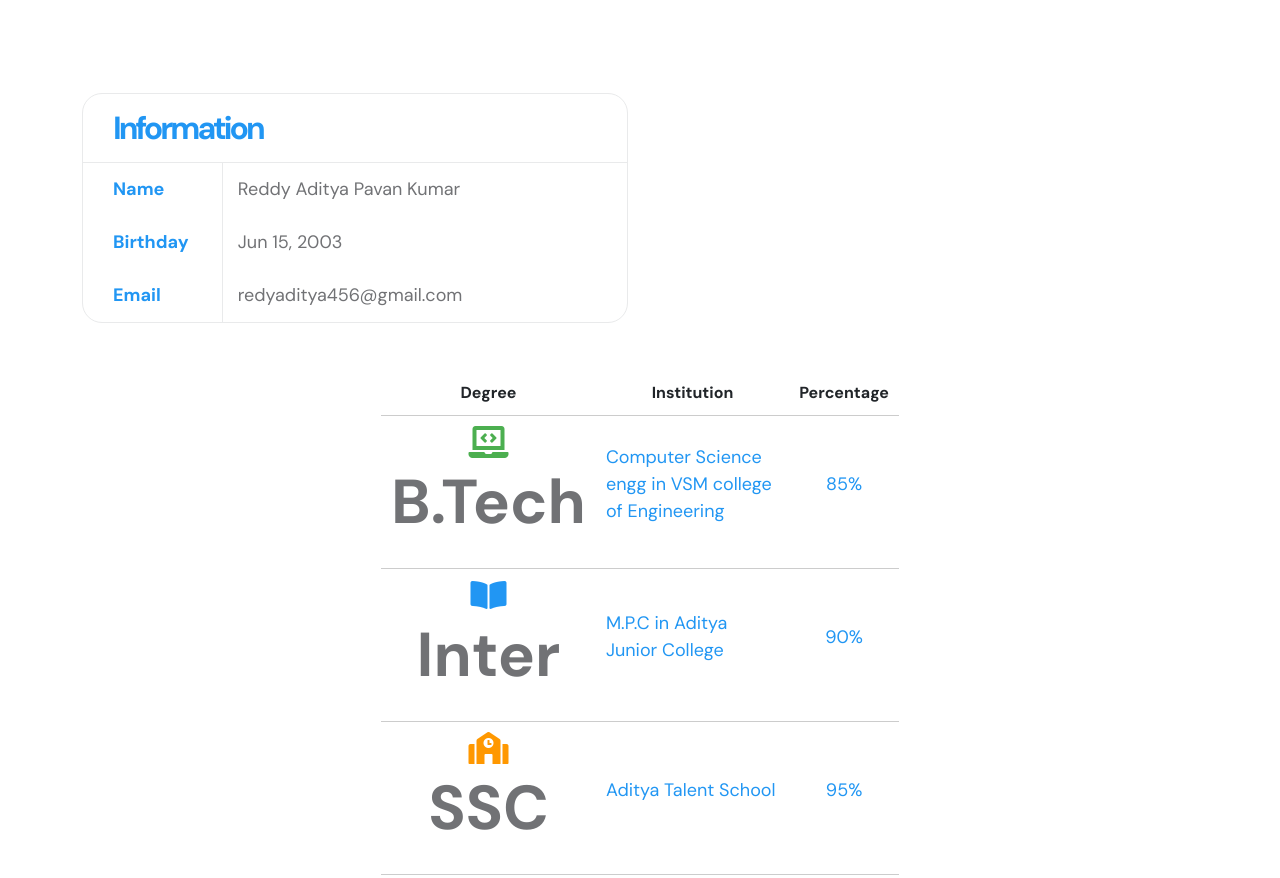
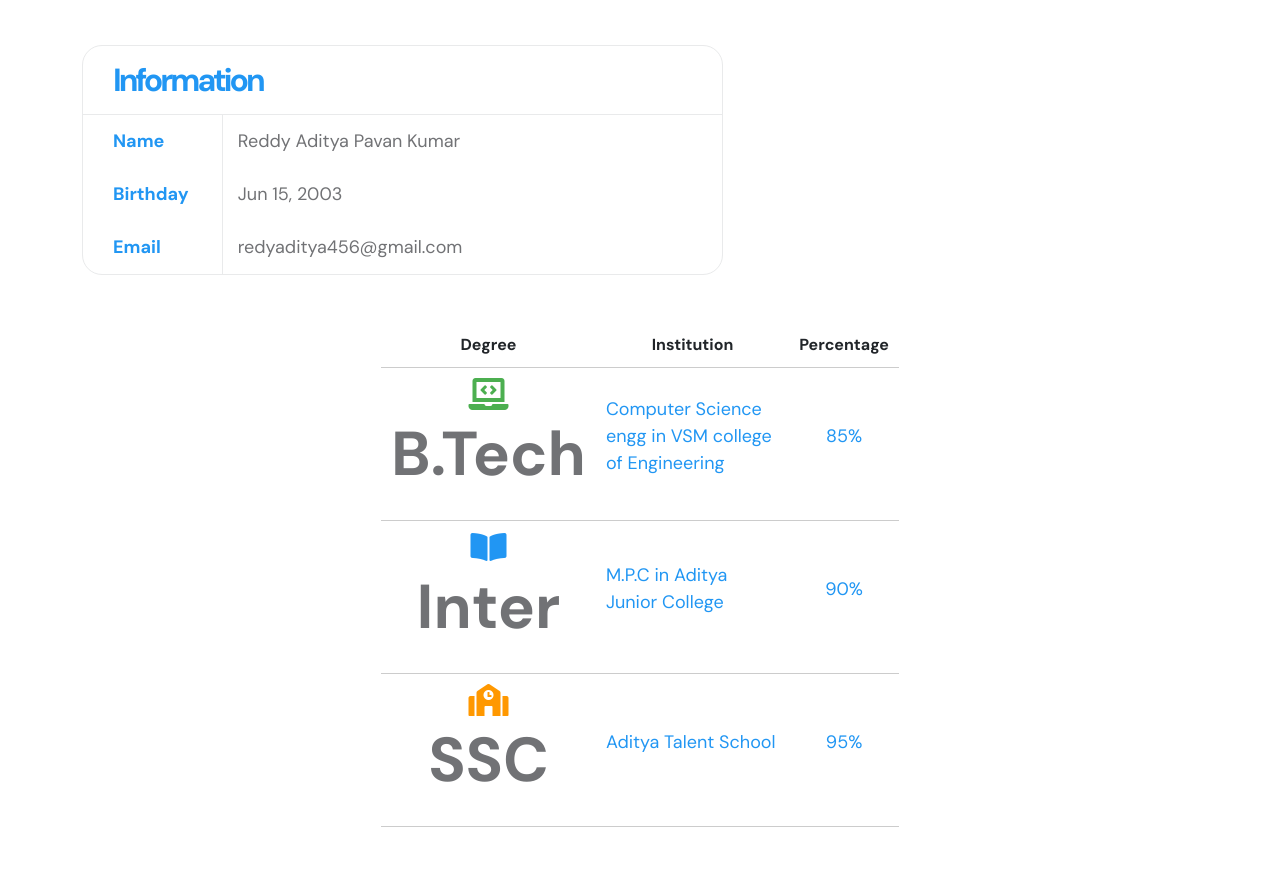
Before and after one commit to Aditya-78q/Aditya-78q.github.io, a plain HTML site: page index.html in a window 1280 px wide. Shown: the part 1184-2062 px from the top of the page. Drawn offline with Linux system fonts and the light colour scheme.

Commit message:
profile adjusted

```diff
--- a/index.html
+++ b/index.html
@@ -168,11 +168,11 @@
             </div>
         </section>
 
-        <section class="profile-section py-5">
+        <section class="profile-section py-6">
             <div class="container">
                 <div class="row">
                     <!-- Left Column (Personal Information) -->
-                    <div class="col-lg-6 col-12">
+                    <div class="col-lg-7 col-13">
                         <div class="profile-thumb">
                             <div class="profile-title">
                                 <h4 class="mb-0">Information</h4>
```
